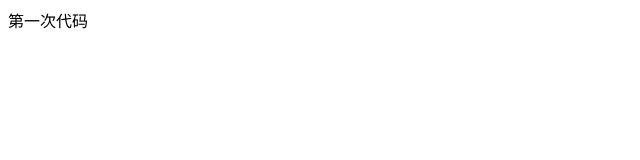
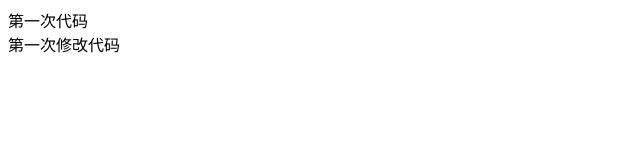
Before and after one commit to Chacked/LeTao, a plain HTML site: page index.html in a window 1280 px wide. Shown: the whole page, without its empty margins (0-640 px from the left). Drawn offline with Linux system fonts and the light colour scheme.

Commit message:
第一次修改

```diff
--- a/index.html
+++ b/index.html
@@ -6,5 +6,6 @@
 </head>
 <body>
 	<div>第一次代码</div>
+	<div>第一次修改代码</div>
 </body>
 </html>
```
